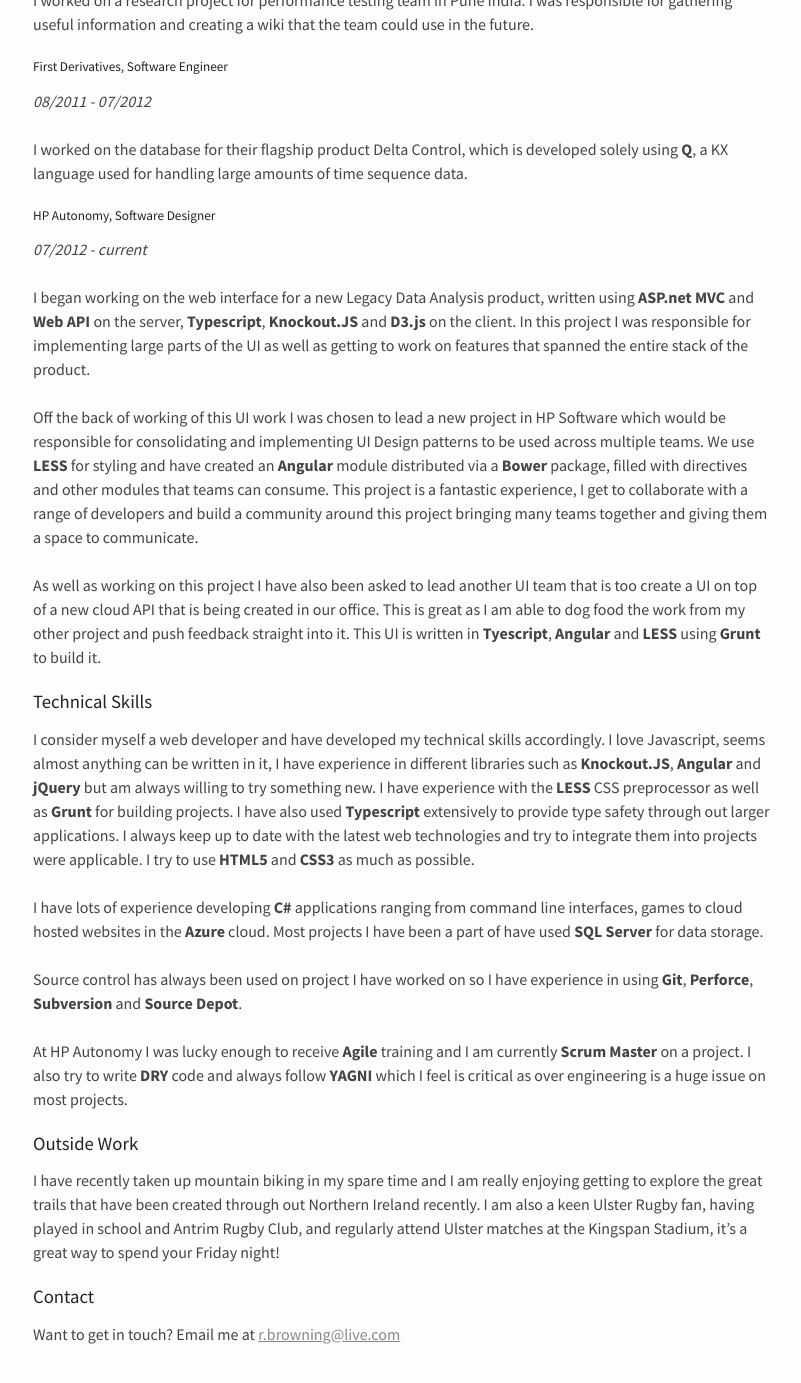
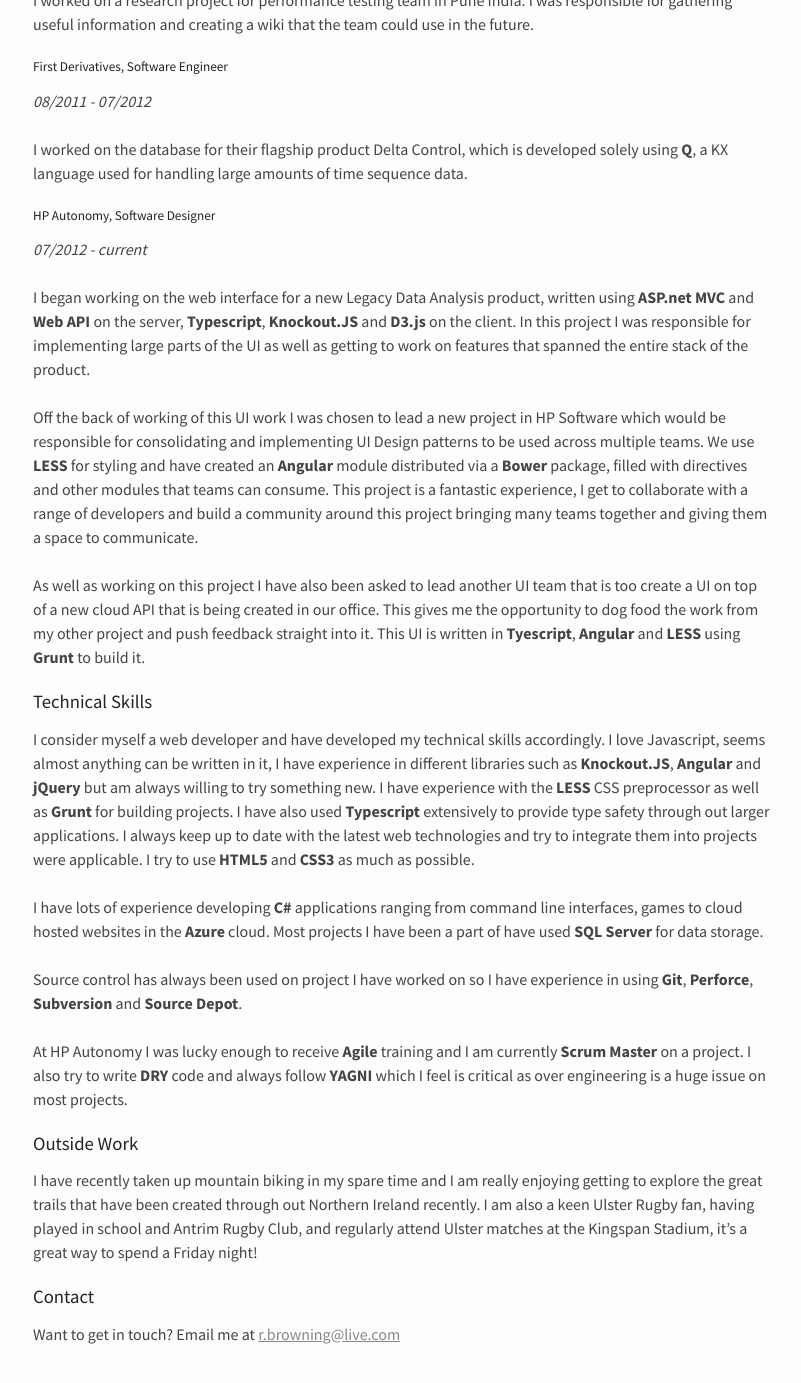
Before and after one commit to rikbrowning/rikbrowning.github.io, a Jekyll site: the page built from resume/index.md, in a window 1280 px wide and 1400 px high, scrolled down 832 px. Shown: the top 1383 px of the window, without its empty margins (237-1038 px from the left). Built offline with Jekyll 4.4.1, drawn with Linux system fonts in a browser that asks for light colours; some of the changed text lies outside the part shown.

Commit message:
Lyndsey review comments to my cv

```diff
--- a/resume/index.md
+++ b/resume/index.md
@@ -46,7 +46,7 @@
 
 Off the back of working of this UI work I was chosen to lead a new project in HP Software which would be responsible for consolidating and implementing UI Design patterns to be used across multiple teams. We use **LESS** for styling and have created an **Angular** module distributed via a **Bower** package, filled with directives and other modules that teams can consume. This project is a fantastic experience, I get to collaborate with a range of developers and build a community around this project bringing many teams together and giving them a space to communicate.
 
-As well as working on this project I have also been asked to lead another UI team that is too create a UI on top of a new cloud API that is being created in our office. This is great as I am able to dog food the work from my other project and push feedback straight into it. This UI is written in **Tyescript**, **Angular** and **LESS** using **Grunt** to build it.
+As well as working on this project I have also been asked to lead another UI team that is too create a UI on top of a new cloud API that is being created in our office. This gives me the opportunity to dog food the work from my other project and push feedback straight into it. This UI is written in **Tyescript**, **Angular** and **LESS** using **Grunt** to build it.
 
 ### Technical Skills ###
 
@@ -60,7 +60,7 @@
 
 ### Outside Work ###
 
-I have recently taken up mountain biking in my spare time and I am really enjoying getting to explore the great trails that have been created through out Northern Ireland recently. I am also a keen Ulster Rugby fan, having played in school and Antrim Rugby Club, and regularly attend Ulster matches at the Kingspan Stadium, it's a great way to spend your Friday night!
+I have recently taken up mountain biking in my spare time and I am really enjoying getting to explore the great trails that have been created through out Northern Ireland recently. I am also a keen Ulster Rugby fan, having played in school and Antrim Rugby Club, and regularly attend Ulster matches at the Kingspan Stadium, it's a great way to spend a Friday night!
 
 
 ### Contact ###
```
Also changed, not shown: other parts of resume/index.md (+1 -1 lines).
